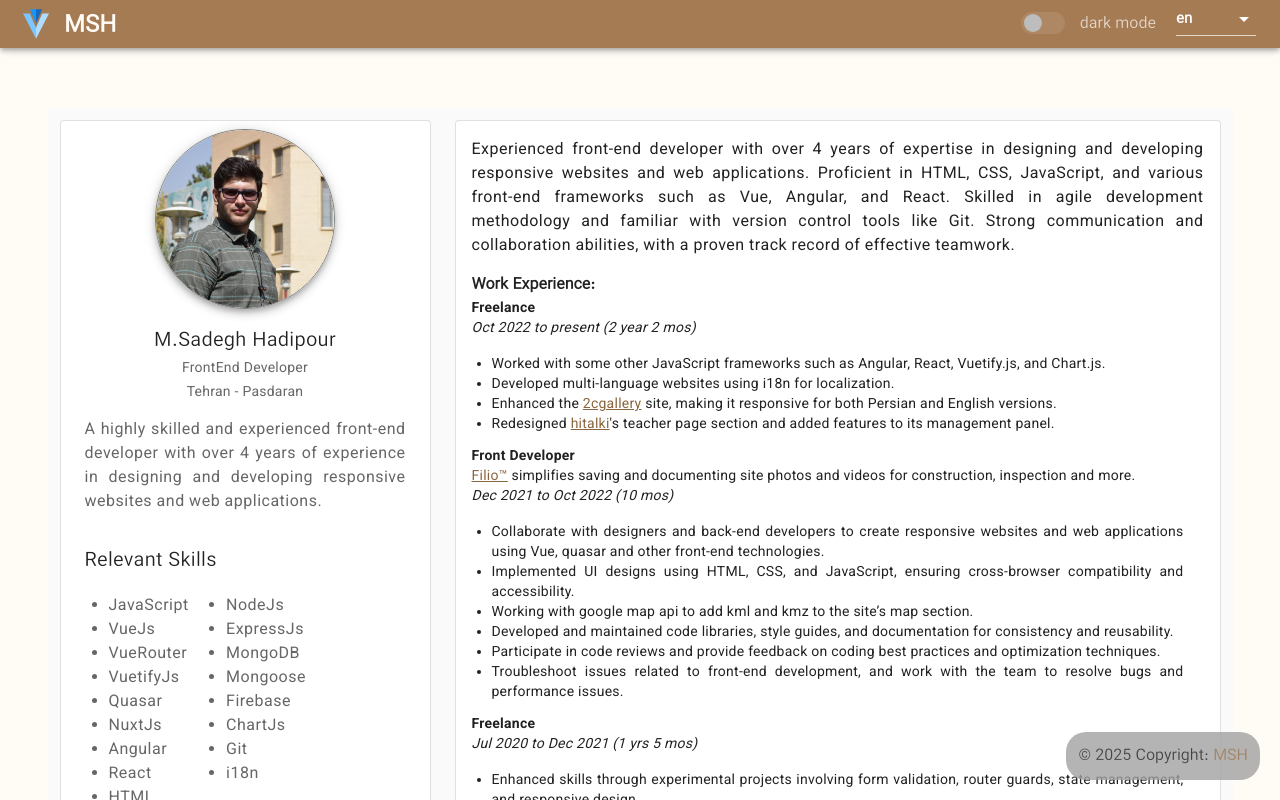
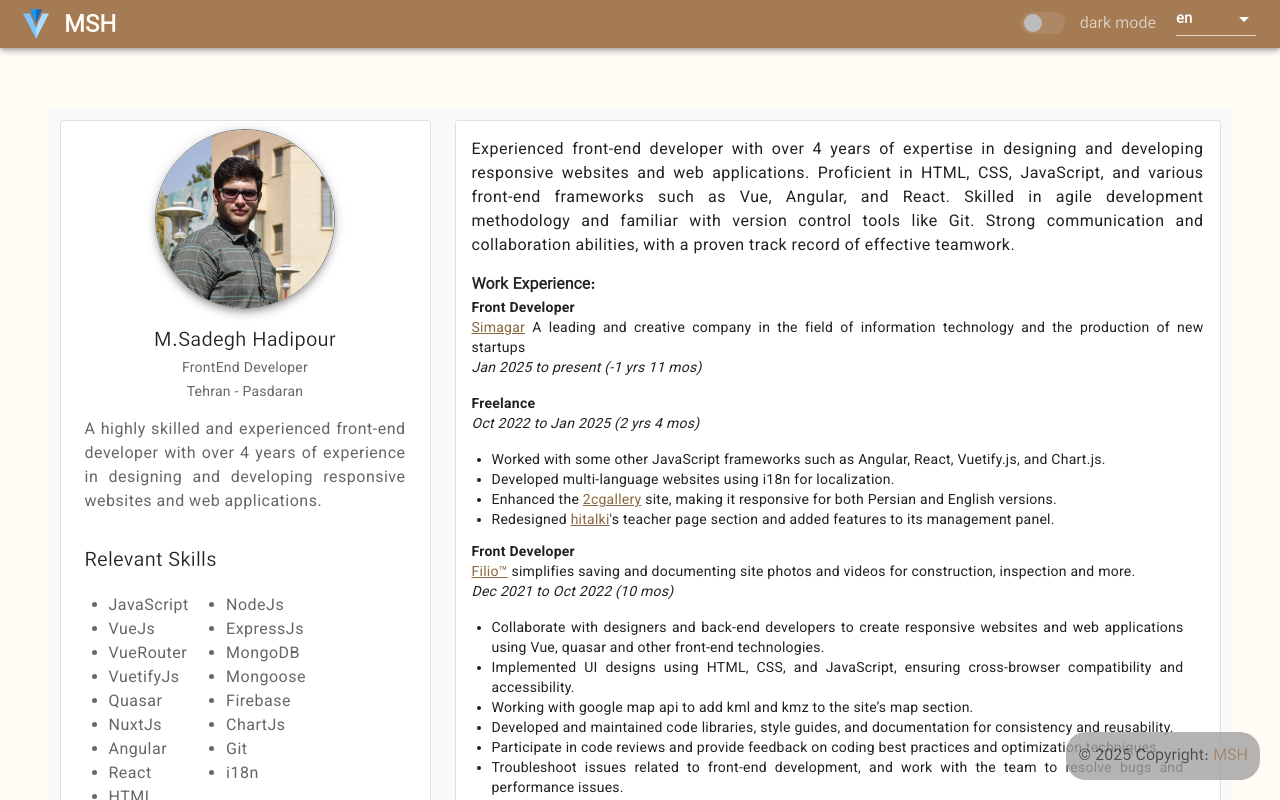
Before and after one commit to sadegh1377/sadegh1377.github.io, a Vue app: page / in a window 1280 px wide. Shown: the top 800 px of the page. Built offline with nearby package versions, Linux system fonts and the light colour scheme.

Commit message:
add new position

```diff
--- a/src/components/AboutComponent.vue
+++ b/src/components/AboutComponent.vue
@@ -1,5 +1,46 @@
-<script setup>
+<script>
+export default {
+  data() {
+    return {
+      totalYears: 0,
+      totalMonths: 0,
+    }
+  },
+  methods: {
+    calculateDurations() {
+      const start = new Date(2025, 0); // 1/2025
+      const end = new Date();
 
+      // Calculate years, months, days
+      let years = end.getFullYear() - start.getFullYear();
+      let months = end.getMonth() - start.getMonth();
+
+      if (months < 0) {
+        years--;
+        months += 12;
+      }
+
+      if (this.$i18n.locale === "fa") {
+        this.totalYears = years.toString().replace(/[0-9]/g, (digit) => {
+          return String.fromCharCode(digit.charCodeAt(0) + 1728);
+        });
+        this.totalMonths = months.toString().replace(/[0-9]/g, (digit) => {
+          return String.fromCharCode(digit.charCodeAt(0) + 1728);
+        });
+      } else {
+        this.totalYears = years;
+        this.totalMonths = months;
+      }
+
+    },
+  },
+  updated() {
+    this.calculateDurations();
+  },
+  created() {
+    this.calculateDurations();
+  }
+}
 </script>
 
 <template>
@@ -10,6 +51,22 @@
     <p class="body-1">
       {{ $t("homePage.about") }}</p>
     <b>{{ $t("homePage.workExperienceTitle") }}</b>
+    <!--  Simager  -->
+    <div class="body-2 mb-4">
+      <span class="font-weight-bold">{{ $t("homePage.frontDeveloper") }}</span>
+      <br>
+      <span v-html="$t('homePage.simagarSummary')"></span>
+      <br>
+      <div class="font-italic">
+                            {{ $t("homePage.simagarDuration") }}
+        <!--        <span>({{ totalYears === 0 ? '' : `${totalYears} years ` }} {{ totalMonths }} mos)</span>-->
+        <div  class="d-inline">(</div>
+        <span v-if="totalYears !== 0 && totalYears !== '۰'">{{ totalYears }} {{ $t("homePage.years") }}</span>
+        <span v-if="totalMonths !== 0 && totalMonths !== '۰'">{{ totalMonths }} {{ $t("homePage.mounts") }}</span>
+        <span>)</span>
+                            </div>
+    </div>
+    <!--  second Free lance  -->
     <p class="body-2 ">
       <span class="font-weight-bold">{{ $t("homePage.freelance") }}</span>
       <br>
@@ -18,9 +75,10 @@
                             </span>
     </p>
     <ul class="px-5 mb-3 body-2">
-      <li  v-for="(detail, index) in $t('homePage.secondFreelanceDetail')" :key="index" v-html="detail">
+      <li v-for="(detail, index) in $t('homePage.secondFreelanceDetail')" :key="index" v-html="detail">
       </li>
     </ul>
+    <!--  Filio  -->
     <p class="body-2">
       <span class="font-weight-bold">{{ $t("homePage.frontDeveloper") }}</span>
       <br>
@@ -33,6 +91,7 @@
     <ul class="px-5 mb-3 body-2">
       <li v-for="(detail, index) in $t('homePage.filioDetail')" :key="index">{{ detail }}</li>
     </ul>
+    <!--  First Free lance  -->
     <p class="body-2 ">
       <span class="font-weight-bold">{{ $t("homePage.freelance") }}</span>
       <br>
@@ -44,6 +103,7 @@
       <li v-html="detail">
       </li>
     </ul>
+    <!--  Superz  -->
     <p class="body-2 ">
       <span class="font-weight-bold">{{ $t("homePage.juniorTitle") }}</span>
       <br>
@@ -54,19 +114,19 @@
                             </span>
     </p>
     <ul class="px-5 mb-3 body-2">
-      <li v-for="(detail, index) in $t('homePage.superzDetail')" :key="index">{{detail}}</li>
+      <li v-for="(detail, index) in $t('homePage.superzDetail')" :key="index">{{ detail }}</li>
     </ul>
     <p class="body-2 ">
-      <span class="font-weight-bold">{{$t('homePage.internTitle')}}</span>
+      <span class="font-weight-bold">{{ $t('homePage.internTitle') }}</span>
       <br>
       {{ $t("homePage.superzSummary") }}
       <br>
       <span class="font-italic">
-                           {{$t("homePage.internDuration")}}
+                           {{ $t("homePage.internDuration") }}
                             </span>
     </p>
     <ul class="px-5 body-2">
-      <li v-for="(detail, index) in $t('homePage.internDetail')" :key="index">{{detail}}</li>
+      <li v-for="(detail, index) in $t('homePage.internDetail')" :key="index">{{ detail }}</li>
     </ul>
   </v-card>
 </template>
--- a/src/locales/en.json
+++ b/src/locales/en.json
@@ -7,8 +7,12 @@
     "phoneNumber": "+989118161416",
     "about": "Experienced front-end developer with over 4 years of expertise in designing and developing responsive\n              websites and web applications. Proficient in HTML, CSS, JavaScript, and various front-end frameworks such\n              as Vue, Angular, and React. Skilled in agile development methodology and familiar with version control\n              tools like Git. Strong communication and collaboration abilities, with a proven track record of effective\n              teamwork.",
     "workExperienceTitle": "Work Experience:",
+    "years": "yrs ",
+    "mounts": "mos",
+    "simagarSummary": "<a class=\"darkLinks\" href=\"https://simagar.com/\" target=\"_blank\">Simagar</a> A leading and creative company in the field of information technology and the production of new startups",
+    "simagarDuration": "Jan 2025 to present",
     "freelance": "Freelance",
-    "secondFreeLanceDuration": "Oct 2022 to present (2 year 2 mos)",
+    "secondFreeLanceDuration": "Oct 2022 to Jan 2025 (2 yrs 4 mos)",
     "secondFreelanceDetail": {
       "1": "Worked with some other JavaScript frameworks such as Angular, React, Vuetify.js, and Chart.js.",
       "2": "Developed multi-language websites using i18n for localization.",
--- a/src/locales/fa.json
+++ b/src/locales/fa.json
@@ -7,15 +7,19 @@
     "phoneNumber": "۹۸۹۱۱۸۱۶۱۴۱۶+",
     "about": "توسعه\u200Cدهنده فرانت\u200Cاند با بیش از ۴ سال تجربه در طراحی و توسعه وب\u200Cسایت\u200Cها و برنامه\u200Cهای وب واکنش\u200Cگرا. مسلط به HTML، CSS، JavaScript و فریمورک\u200Cهای فرانت\u200Cاند مختلفی مانند Vue، Angular و React. ماهر در متدولوژی توسعه چابک و آشنا با ابزارهای کنترل نسخه مانند Git. توانایی\u200C قوی در ارتباطات و همکاری، با سابقه اثبات شده از کار تیمی موثر.",
     "workExperienceTitle": "تجربه\u200Cکاری:",
+    "years": "سال ",
+    "mounts": "ماه",
+    "simagarSummary": "<a class=\"darkLinks\" href=\"https://simagar.com/\" target=\"_blank\">سیماگر</a> یک شرکت پیشرو و خلاق در حوزه فناوری اطلاعات و تولید استارتاپ\u200Cهای نوین",
+    "simagarDuration": "بهمن ۱۴۰۳ تا حال",
     "freelance": "فریلنس",
-    "secondFreeLanceDuration": "مهر ۱۴۰۱ تا حال (۲ سال و ۲ ماه)",
+    "secondFreeLanceDuration": "مهر ۱۴۰۱ تا بهمن ۱۴۰۳ (۲ سال و ۴ ماه)",
     "secondFreelanceDetail": {
       "1": "کار با برخی فریمورک\u200Cهای جاوااسکریپت مانند Angular، React، Vuetify.js، و Chart.js.",
       "2": "توسعه وب\u200Cسایت\u200Cهای چندزبانه با استفاده از i18n.",
       "3": "بهبود سایت طوسی گالری و ریسپانسیو کردن آن در دو نسخه فارسی و انگلیسی.",
       "4": "ریدیزان کردن بخش صفحه مدرس سایت هایتاکی و اضافه کردن چند ویژگی به پنل مدیریت آن."
     },
-    "frontDeveloper" : "توسعه\u200Cدهنده فرانت\u200Cاند",
+    "frontDeveloper": "توسعه\u200Cدهنده فرانت\u200Cاند",
     "filioSummary": "<a class=\"darkLinks\" href=\"https://www.filio.io/\" target=\"_blank\">Filio™</a> یک وبسایت برای ساده کردن مستندسازی و ذخیره عکس ها و فیلم های شرکت های ساخت و ساز و نظارتی.",
     "filioDuration": "دی ۱۴۰۰ تا مهر ۱۴۰۱ (۱۰ ماه)",
     "filioDetail": {
```
